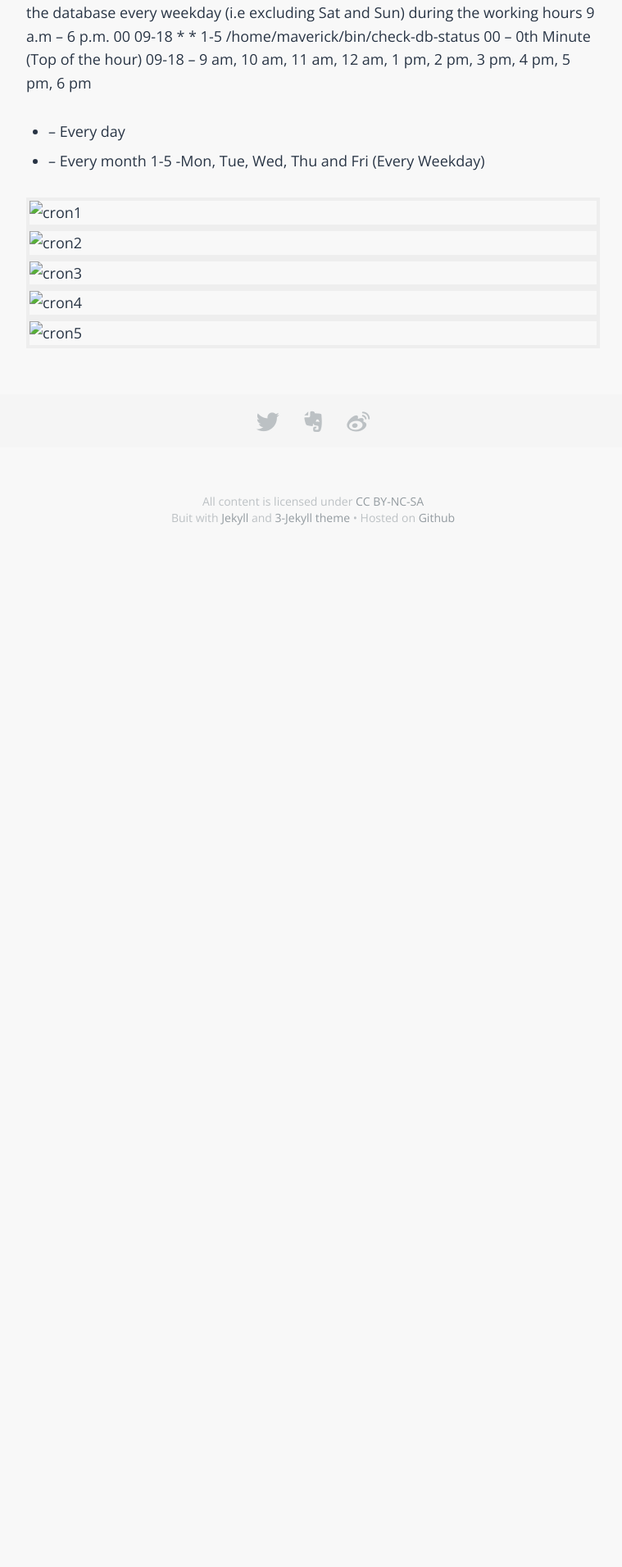
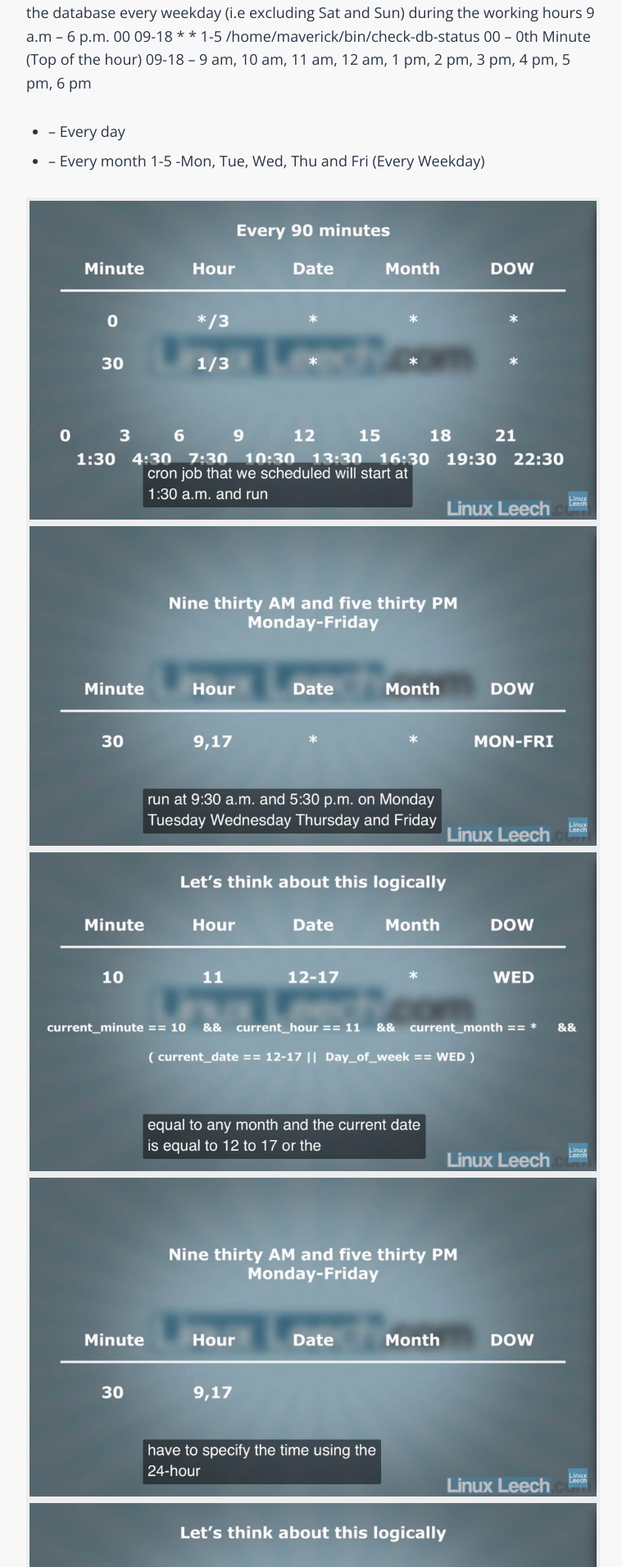
Before and after one commit to Stenson00o/Stenson00o.github.io, a Jekyll site: the page built from _posts/2019-07-03-linuxcmd-cronjob.md, in a window 1280 px wide. Shown: the part 1243-3155 px from the top of the page at 82% size, without its empty margins (258-1017 px from the left). Built offline with Jekyll 4.4.1, drawn with Linux system fonts in a browser that asks for light colours; some web fonts are replaced.

Commit message:
repiare the cron image

```diff
--- a/_posts/2019-07-03-linuxcmd-cronjob.md
+++ b/_posts/2019-07-03-linuxcmd-cronjob.md
@@ -46,8 +46,8 @@ This example checks the status of the database every weekday (i.e excluding Sat
 * – Every month
 1-5 -Mon, Tue, Wed, Thu and Fri (Every Weekday)
 
-![cron1](../assets/img/cron1.jpg)
-![cron2](../assets/img/cron2.jpg)
-![cron3](../assets/img/cron3.jpg)
-![cron4](../assets/img/cron4.jpg)
-![cron5](../assets/img/cron5.jpg)
+![cron1](https://github.com/Stenson00o/Stenson00o.github.io/blob/master/assets/img/cron1.jpg)
+![cron2](https://github.com/Stenson00o/Stenson00o.github.io/blob/master/assets/img/cron2.jpg)
+![cron3](https://github.com/Stenson00o/Stenson00o.github.io/blob/master/assets/img/cron3.jpg)
+![cron4](https://github.com/Stenson00o/Stenson00o.github.io/blob/master/assets/img/cron4.jpg)
+![cron5](https://github.com/Stenson00o/Stenson00o.github.io/blob/master/assets/img/cron5.jpg)
```
